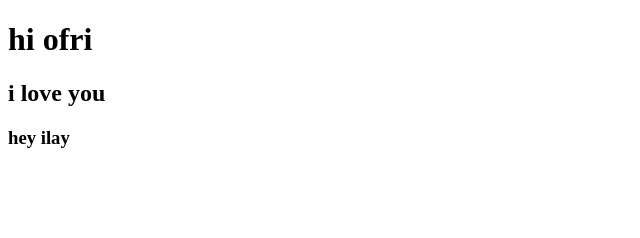
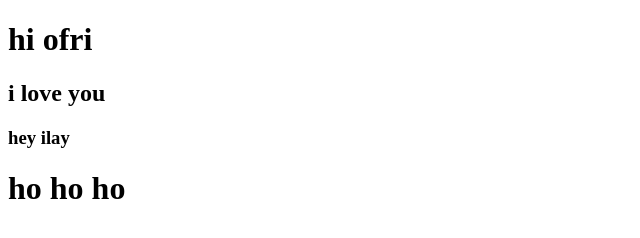
Before and after one commit to cgroup76/cgroup76, a plain HTML site: page pages/index.html in a window 1280 px wide. Shown: the whole page, without its empty margins (0-640 px from the left). Drawn offline with Linux system fonts and the light colour scheme.

Commit message:
ho ho ho

```diff
--- a/pages/index.html
+++ b/pages/index.html
@@ -9,5 +9,6 @@
     <h1>hi ofri</h1>
     <h2>i love you</h2>
     <h3>hey ilay</h3>
+    <h1>ho ho ho</h1>
 </body>
 </html>
```
